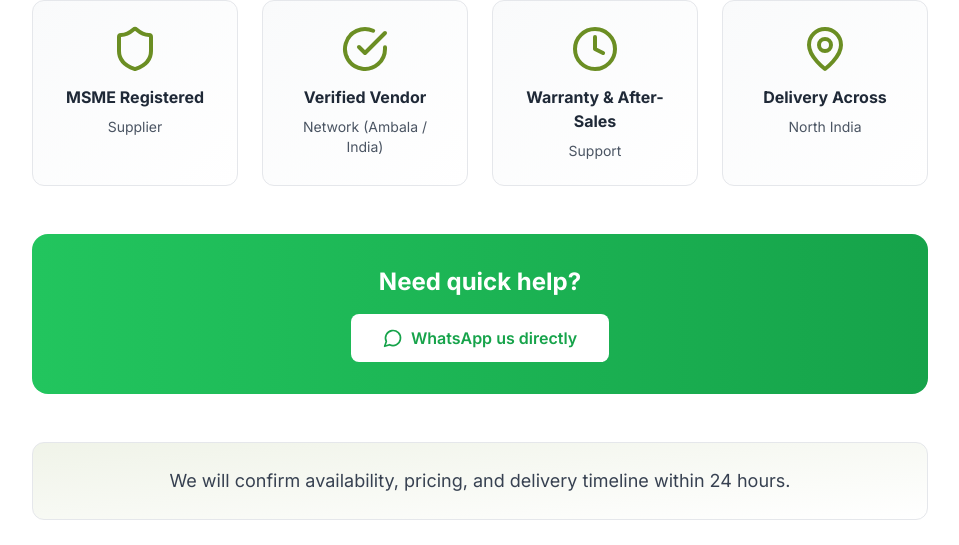
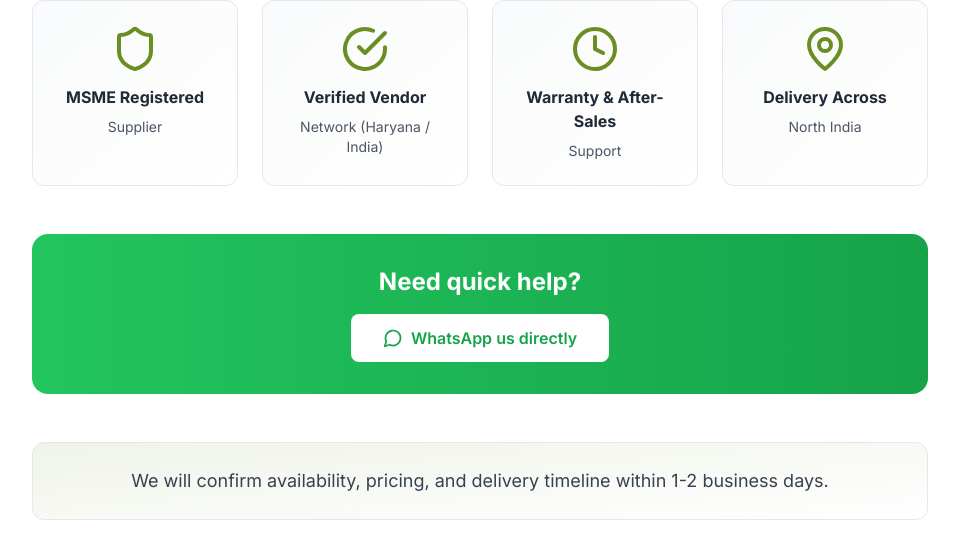
Before and after one commit to nikhilbhardwaj15/novuss-medtech-website, a React (Vite) app: page /request-product in a window 1280 px wide. Shown: the part 1683-2228 px from the top of the page, without its empty margins (160-1119 px from the left). Built offline with nearby package versions, Linux system fonts and the light colour scheme.

Commit message:
Update trust badges location reference from Ambala to Haryana

```diff
--- a/src/pages/RequestProduct.tsx
+++ b/src/pages/RequestProduct.tsx
@@ -295,7 +295,7 @@ export default function RequestProduct() {
             <div className="text-center p-6 bg-gradient-to-br from-gray-50 to-white rounded-xl border border-gray-200">
               <CheckCircle className="w-12 h-12 text-[#6B8E23] mx-auto mb-3" />
               <h3 className="font-bold text-gray-800 mb-2">Verified Vendor</h3>
-              <p className="text-sm text-gray-600">Network (Ambala / India)</p>
+              <p className="text-sm text-gray-600">Network (Haryana / India)</p>
             </div>
             <div className="text-center p-6 bg-gradient-to-br from-gray-50 to-white rounded-xl border border-gray-200">
               <Clock className="w-12 h-12 text-[#6B8E23] mx-auto mb-3" />
@@ -324,7 +324,7 @@ export default function RequestProduct() {
           {/* Footer Line */}
           <div className="text-center p-6 bg-gradient-to-br from-[#6B8E23]/10 to-white rounded-xl border border-gray-200">
             <p className="text-lg text-gray-700 font-medium">
-              We will confirm availability, pricing, and delivery timeline within 24 hours.
+              We will confirm availability, pricing, and delivery timeline within 1-2 business days.
             </p>
           </div>
         </div>
```
